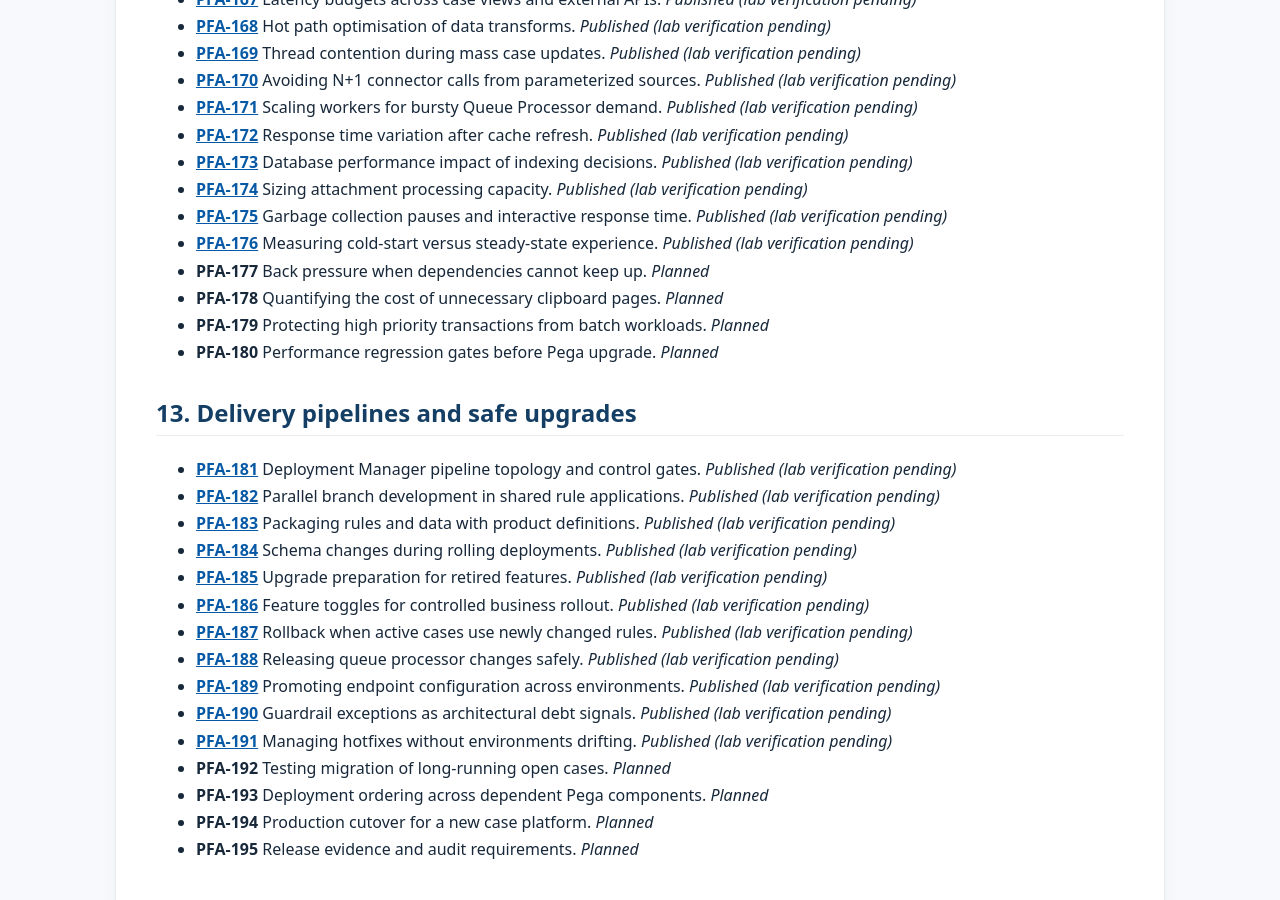
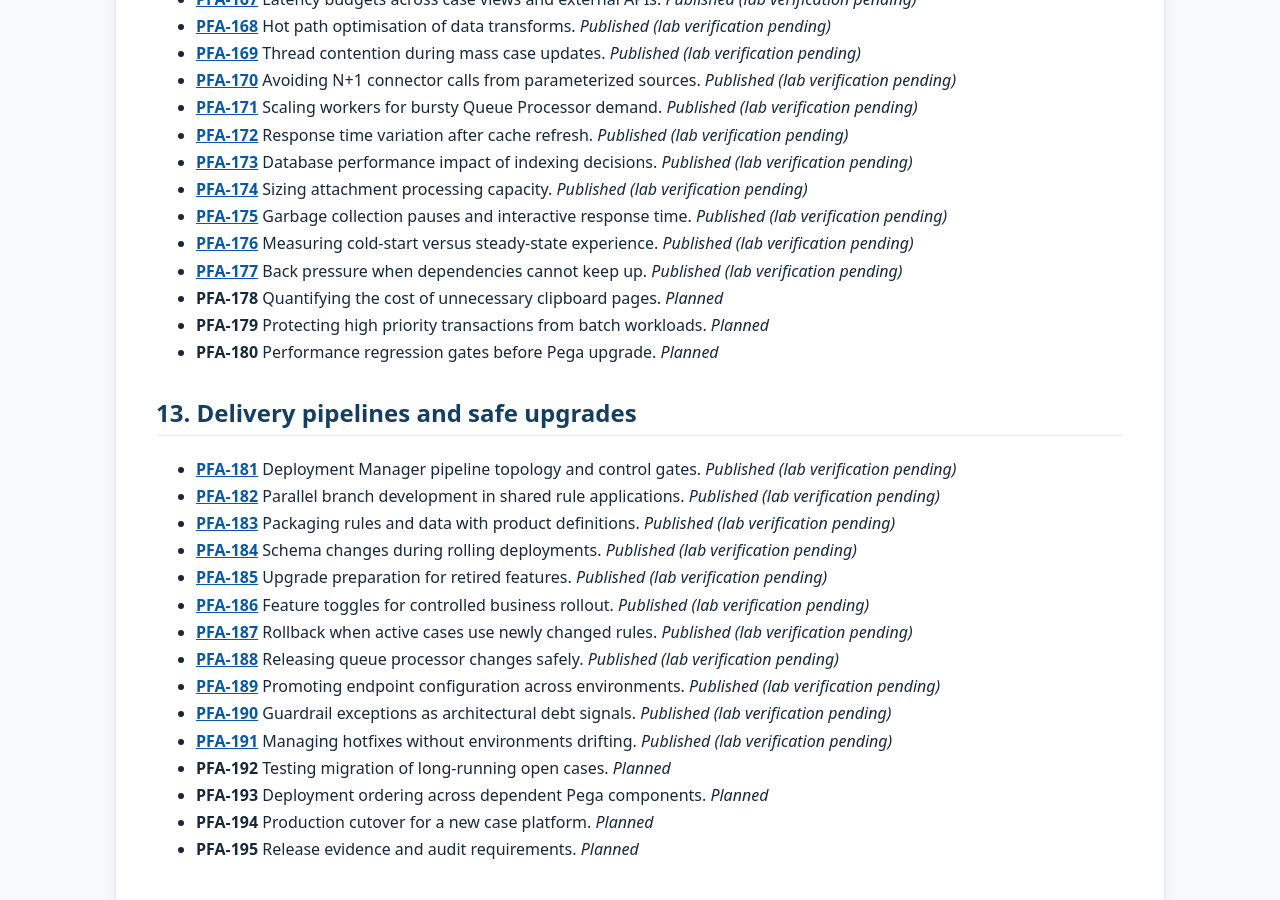
Before and after one commit to chandransandeep/pega-feature-atlas, a Jekyll site: the page built from docs/feature-inventory.md, in a window 1280 px wide and 900 px high, scrolled down 6625 px. Built offline with Jekyll 4.4.1, drawn with Linux system fonts in a browser that asks for light colours.

Commit message:
Publish PFA-177: pfa-177-back-pressure-when-dependencies-cannot-keep-up

```diff
--- a/docs/commit-date-register.tsv
+++ b/docs/commit-date-register.tsv
@@ -237,3 +237,4 @@ docs/articles/observability/pfa-162-safe-production-instrumentation-of-confident
 docs/articles/observability/pfa-163-incident-analysis-after-a-ruleset-deployment.md	2022-04-18	2026-10-31T03:08:02+00:00	random_past_date
 docs/articles/observability/pfa-164-creating-a-support-runbook-for-missing-case-updates.md	2023-06-10	2026-10-31T03:08:02+00:00	random_past_date
 docs/articles/observability/pfa-165-defining-useful-alerts-for-background-backlog-growth.md	2023-08-13	2026-10-31T03:08:02+00:00	random_past_date
+docs/articles/performance/pfa-177-back-pressure-when-dependencies-cannot-keep-up.md	2022-06-02	2026-10-31T03:08:02+00:00	random_past_date
--- a/docs/feature-inventory.md
+++ b/docs/feature-inventory.md
@@ -265,7 +265,7 @@ This is the editorial plan for Pega Feature Atlas. It is not a list of completed
 - **[PFA-174](articles/performance/pfa-174-sizing-attachment-processing-capacity.md)** Sizing attachment processing capacity. _Published (lab verification pending)_
 - **[PFA-175](articles/performance/pfa-175-garbage-collection-pauses-interactive-response-time.md)** Garbage collection pauses and interactive response time. _Published (lab verification pending)_
 - **[PFA-176](articles/performance/pfa-176-measuring-coldstart-versus-steadystate-experience.md)** Measuring cold-start versus steady-state experience. _Published (lab verification pending)_
-- **PFA-177** Back pressure when dependencies cannot keep up. _Planned_
+- **[PFA-177](articles/performance/pfa-177-back-pressure-when-dependencies-cannot-keep-up.md)** Back pressure when dependencies cannot keep up. _Published (lab verification pending)_
 - **PFA-178** Quantifying the cost of unnecessary clipboard pages. _Planned_
 - **PFA-179** Protecting high priority transactions from batch workloads. _Planned_
 - **PFA-180** Performance regression gates before Pega upgrade. _Planned_
```
Also changed, not shown: README.md, docs/articles/performance/pfa-177-back-pressure-when-dependencies-cannot-keep-up.md (renamed from drafts/pfa-177-back-pressure-when-dependencies-cannot-keep-up.md).
